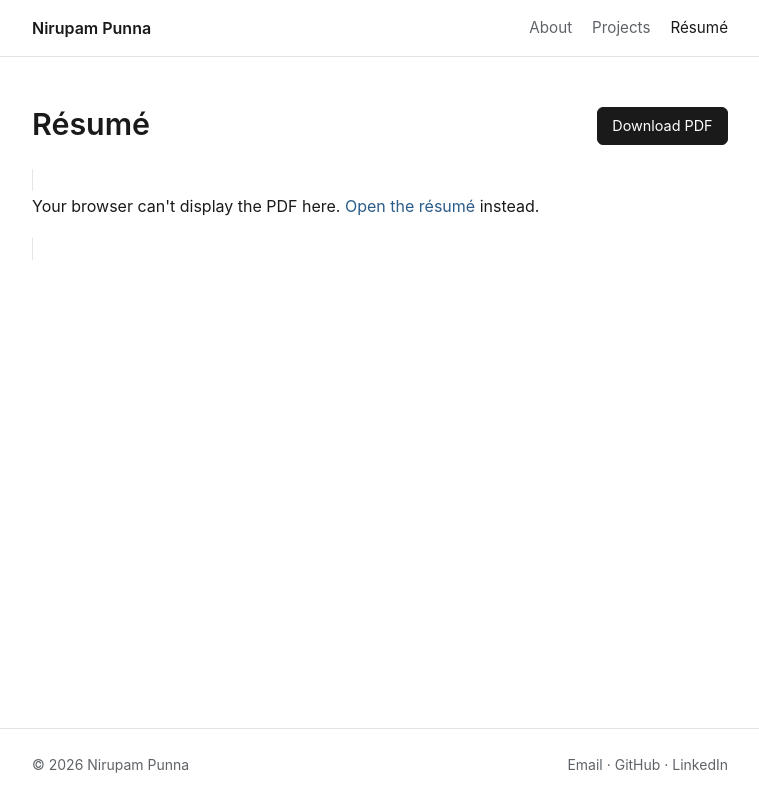
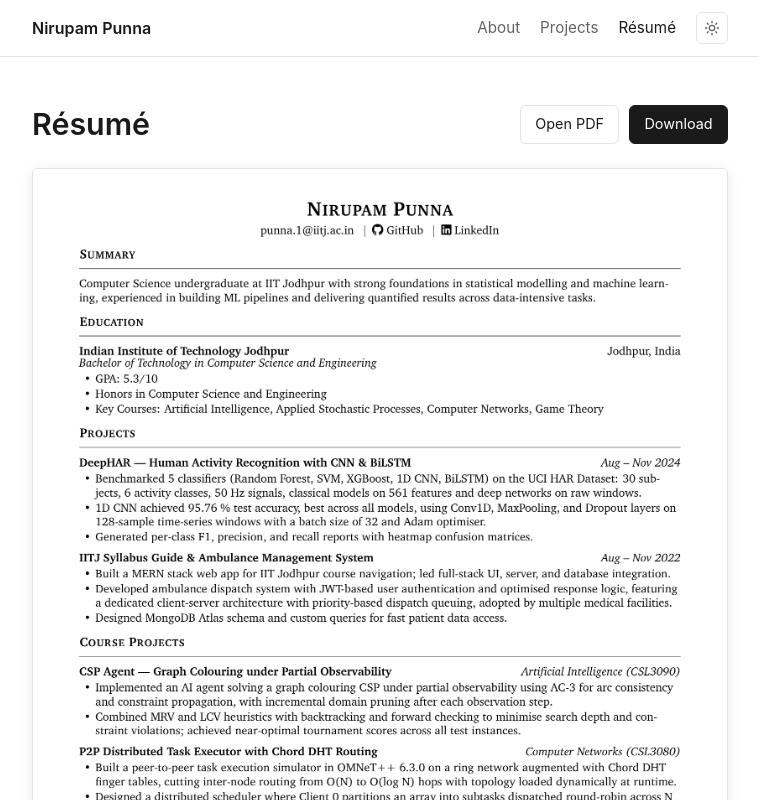
Before and after one commit to Asta1729/Asta1729.github.io, an Astro site: page /resume in a window 1280 px wide. Shown: the top 800 px of the page, without its empty margins (260-1019 px from the left). Built offline with nearby package versions, Linux system fonts and the light colour scheme; Astro itself is replaced by a stand-in of ours.

Commit message:
Add theme toggle, image-based resume page, disable dev toolbar

```diff
--- a/astro.config.mjs
+++ b/astro.config.mjs
@@ -3,4 +3,5 @@ import { defineConfig } from "astro/config";
 
 export default defineConfig({
   site: "https://asta1729.github.io",
+  devToolbar: { enabled: false },
 });
--- a/src/layouts/Base.astro
+++ b/src/layouts/Base.astro
@@ -30,6 +30,13 @@ const isCurrent = (href: string) => (href === "/" ? path === "/" : path.startsWi
     <meta property="og:title" content={pageTitle} />
     <meta property="og:description" content={description} />
     <meta property="og:type" content="website" />
+    <script is:inline>
+      (() => {
+        const saved = localStorage.getItem("theme");
+        const dark = saved ? saved === "dark" : matchMedia("(prefers-color-scheme: dark)").matches;
+        document.documentElement.dataset.theme = dark ? "dark" : "light";
+      })();
+    </script>
   </head>
   <body>
     <header class="site-header">
@@ -43,9 +50,20 @@ const isCurrent = (href: string) => (href === "/" ? path === "/" : path.startsWi
               </a>
             ))
           }
+          <button class="theme-toggle" type="button" aria-label="Toggle dark mode" title="Toggle dark mode">
+            <svg class="sun" viewBox="0 0 24 24" fill="none" stroke="currentColor" stroke-width="2" stroke-linecap="round" aria-hidden="true"><circle cx="12" cy="12" r="4"></circle><path d="M12 2v2M12 20v2M4.9 4.9l1.4 1.4M17.7 17.7l1.4 1.4M2 12h2M20 12h2M4.9 19.1l1.4-1.4M17.7 6.3l1.4-1.4"></path></svg>
+            <svg class="moon" viewBox="0 0 24 24" fill="none" stroke="currentColor" stroke-width="2" stroke-linecap="round" stroke-linejoin="round" aria-hidden="true"><path d="M21 12.8A9 9 0 1 1 11.2 3a7 7 0 0 0 9.8 9.8z"></path></svg>
+          </button>
         </nav>
       </div>
     </header>
+    <script is:inline>
+      document.querySelector(".theme-toggle").addEventListener("click", () => {
+        const next = document.documentElement.dataset.theme === "dark" ? "light" : "dark";
+        document.documentElement.dataset.theme = next;
+        localStorage.setItem("theme", next);
+      });
+    </script>
 
     <main class="container">
       <slot />
--- a/src/pages/resume.astro
+++ b/src/pages/resume.astro
@@ -1,16 +1,26 @@
 ---
+import { Image } from "astro:assets";
 import Base from "../layouts/Base.astro";
 import { site } from "../data/site";
+import resumePreview from "../assets/resume.png";
 ---
 
 <Base title="Résumé">
-  <div class="entry-head" style="align-items: center; margin-bottom: 1.25rem">
+  <div class="resume-head">
     <h1>Résumé</h1>
-    <a class="btn primary" href={site.resume} download>Download PDF</a>
+    <div class="buttons" style="margin: 0">
+      <a class="btn" href={site.resume} target="_blank" rel="noopener">Open PDF</a>
+      <a class="btn primary" href={site.resume} download>Download</a>
+    </div>
   </div>
-  <object class="pdf-frame" data={site.resume} type="application/pdf" aria-label="Résumé PDF">
-    <p>
-      Your browser can't display the PDF here. <a href={site.resume}>Open the résumé</a> instead.
-    </p>
-  </object>
+
+  <a class="paper" href={site.resume} target="_blank" rel="noopener" aria-label="Open résumé PDF">
+    <Image
+      src={resumePreview}
+      alt={`Résumé of ${site.name}`}
+      widths={[700, 1000, 1400]}
+      sizes="(max-width: 760px) 100vw, 46rem"
+      loading="eager"
+    />
+  </a>
 </Base>
--- a/src/styles/global.css
+++ b/src/styles/global.css
@@ -8,18 +8,47 @@
   --max: 46rem;
   --font: -apple-system, BlinkMacSystemFont, "Segoe UI", Roboto, "Helvetica Neue", Arial, sans-serif;
   --mono: ui-monospace, SFMono-Regular, Menlo, Consolas, monospace;
-  color-scheme: light dark;
+  color-scheme: light;
 }
 
-@media (prefers-color-scheme: dark) {
-  :root {
+/* set by the inline script in Base.astro (saved choice, else system setting) */
+:root[data-theme="dark"] {
   --bg: #121212;
   --fg: #e8e8e8;
   --muted: #a0a0a0;
   --border: #2c2c2c;
   --surface: #1b1b1b;
   --accent: #8ab4e0;
+  color-scheme: dark;
 }
+
+.theme-toggle {
+  display: inline-flex;
+  align-items: center;
+  justify-content: center;
+  width: 2rem;
+  height: 2rem;
+  padding: 0;
+  border: 1px solid var(--border);
+  border-radius: 6px;
+  background: none;
+  color: var(--muted);
+  cursor: pointer;
+}
+.theme-toggle:hover {
+  color: var(--fg);
+  border-color: var(--muted);
+}
+.theme-toggle svg {
+  width: 1rem;
+  height: 1rem;
+}
+.theme-toggle .moon,
+:root[data-theme="dark"] .theme-toggle .sun {
+  display: none;
+}
+:root[data-theme="dark"] .theme-toggle .moon {
+  display: block;
 }
 
 *,
@@ -83,6 +112,7 @@ img {
 }
 .nav {
   display: flex;
+  align-items: center;
   gap: 1.25rem;
   font-size: 0.95rem;
 }
@@ -377,10 +407,26 @@ section + section {
 }
 
 /* ---------- resume page ---------- */
-.pdf-frame {
+.resume-head {
+  display: flex;
+  flex-wrap: wrap;
+  align-items: center;
+  justify-content: space-between;
+  gap: 1rem;
+  margin-bottom: 1.5rem;
+}
+.resume-head h1 {
+  margin: 0;
+}
+.paper {
+  display: block;
+  background: #fff; /* the résumé stays white in dark mode, like paper */
+  border: 1px solid var(--border);
+  border-radius: 6px;
+  box-shadow: 0 2px 14px rgba(0, 0, 0, 0.08);
+  overflow: hidden;
+}
+.paper img {
+  display: block;
   width: 100%;
-  height: 80vh;
-  min-height: 32rem;
-  border: 1px solid var(--border);
-  border-radius: 8px;
 }
```
Also changed, not shown: README.md, src/assets/resume.png (added). Lines whose indentation alone changed are shown as unchanged.
